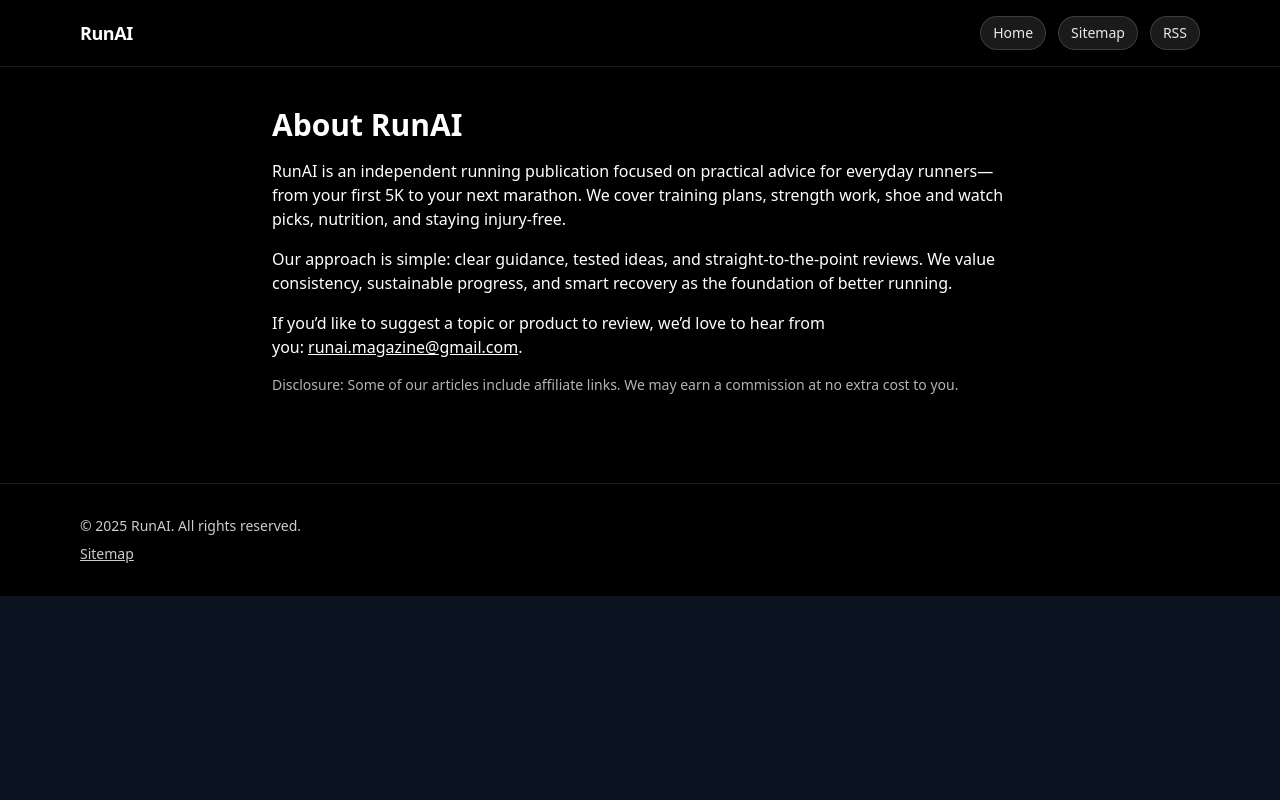
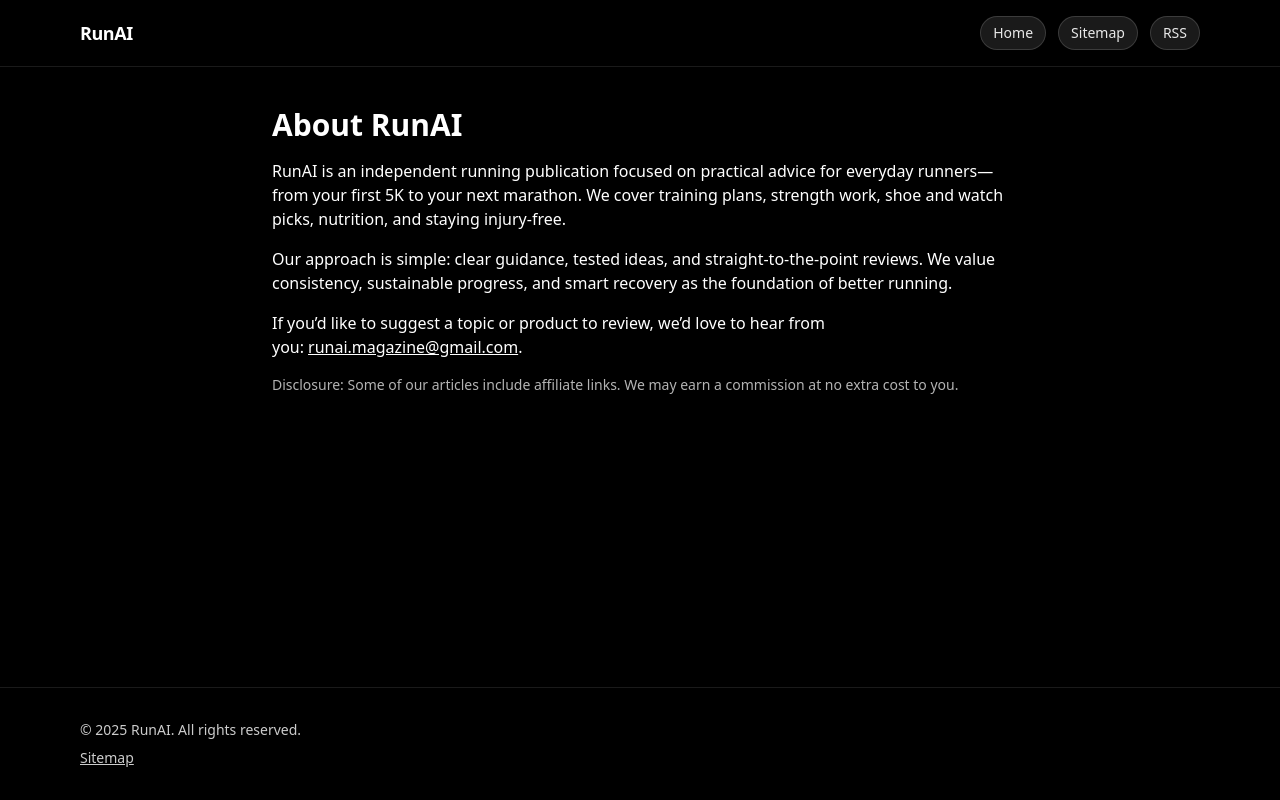
Before and after one commit to stibratte-png/runai-nextjs-starter-cleanv2, a Next.js app: page /about in a window 1280 px wide. Built offline with nearby package versions, Linux system fonts and the light colour scheme; no server answers.

Commit message:
Update layout.tsx

```diff
--- a/app/layout.tsx
+++ b/app/layout.tsx
@@ -1,7 +1,5 @@
 import '@/styles/globals.css'
 import type { Metadata } from 'next'
-
-// Hvis du ikke har Header/Footer, fjern importene eller lag enkle placeholders
 import Header from '@/components/Header'
 import Footer from '@/components/Footer'
 
@@ -18,7 +16,7 @@
     url: process.env.SITE_URL || 'https://runai.example.com',
     siteName: 'RunAI',
     type: 'website',
-    images: ['/og-image.png'],
+    images: ['/og-image.png'], // fallback bilde i public/
   },
   robots: { index: true, follow: true },
 }
@@ -32,7 +30,7 @@
           name="google-adsense-account"
           content={process.env.NEXT_PUBLIC_ADSENSE_CLIENT_ID || 'ca-pub-xxxxxxxxxxxxxxxx'}
         />
-        {/* AdSense script for loading ads */}
+        {/* AdSense script */}
         <script
           async
           src={`https://pagead2.googlesyndication.com/pagead/js/adsbygoogle.js?client=${
@@ -41,9 +39,9 @@
           crossOrigin="anonymous"
         ></script>
       </head>
-      <body className="bg-black text-white">
+      <body className="bg-black text-white min-h-screen flex flex-col">
         <Header />
-        <main>{children}</main>
+        <main className="flex-1">{children}</main>
         <Footer />
       </body>
     </html>
```
